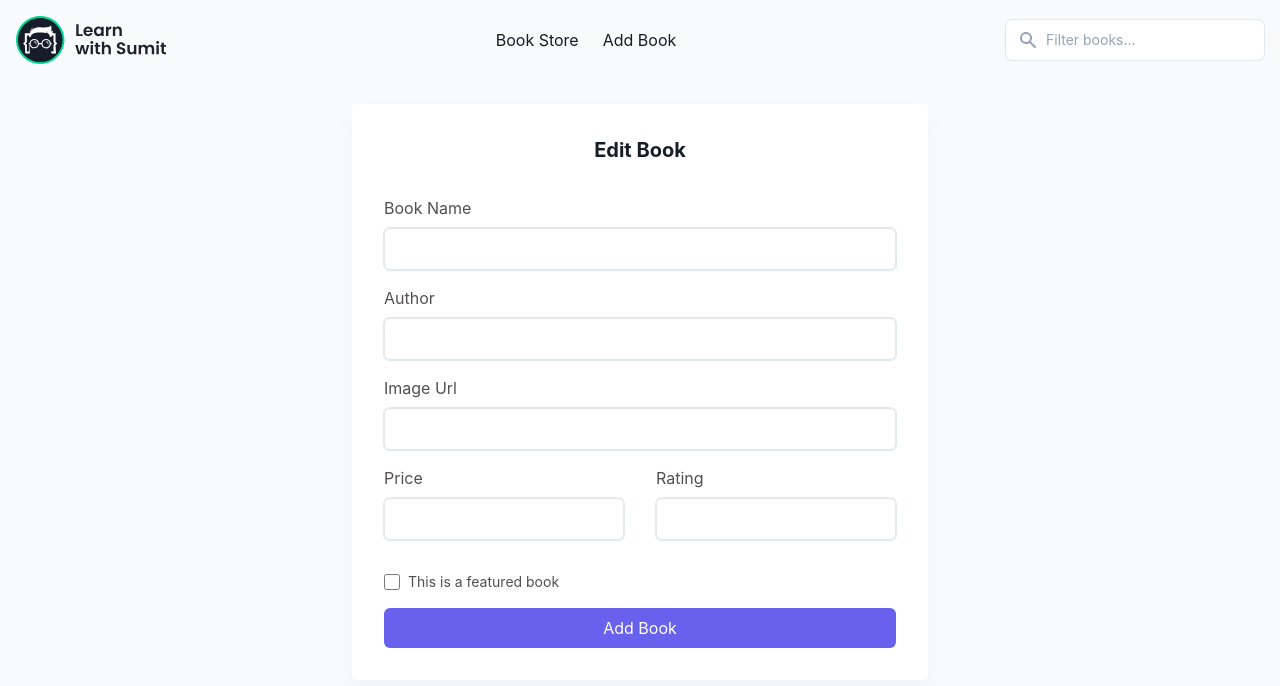
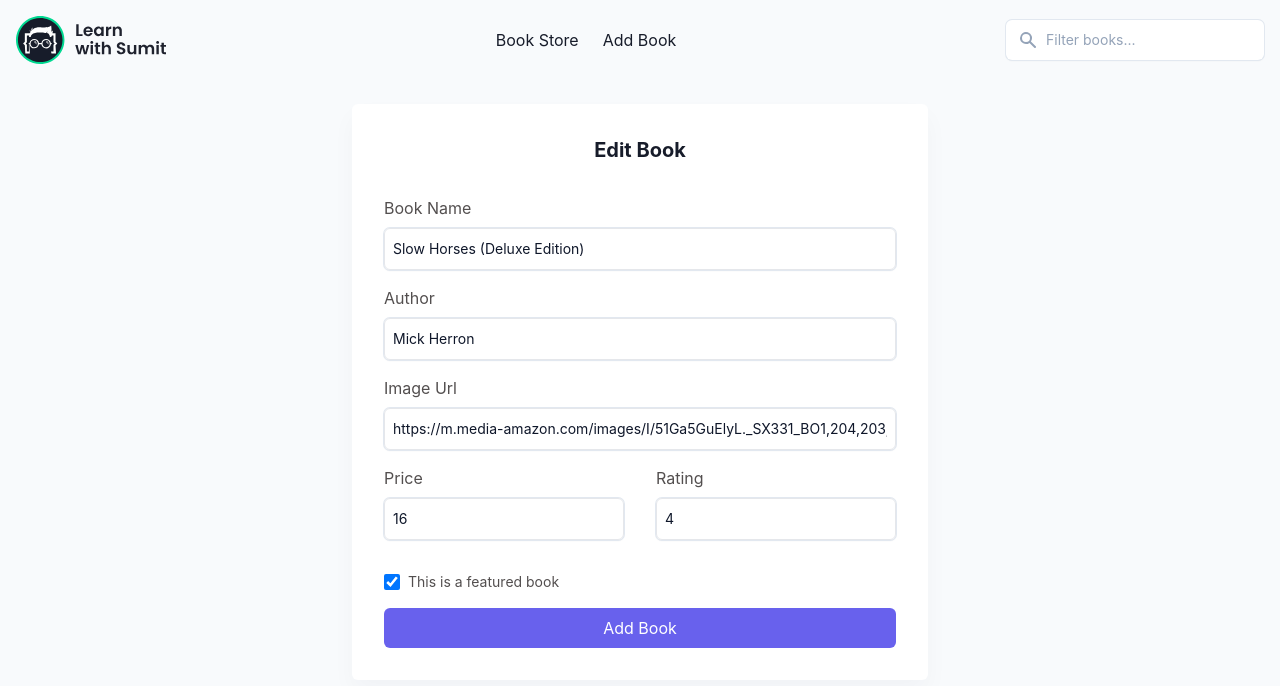
Before and after one commit to dmr-911/book-store-rtk-query, a Next.js app: page /edit/1 in a window 1280 px wide. Shown: the top 686 px of the page. Built offline with nearby package versions, Linux system fonts and the light colour scheme; data requests are answered from the project's data file.

Commit message:
edit book feature implemented

```diff
--- a/server/db.json
+++ b/server/db.json
@@ -4,9 +4,9 @@
       "name": "Slow Horses (Deluxe Edition)",
       "author": "Mick Herron",
       "thumbnail": "https://m.media-amazon.com/images/I/51Ga5GuElyL._SX331_BO1,204,203,200_.jpg",
-      "price": 14,
-      "rating": 3,
-      "featured": false,
+      "price": "16",
+      "rating": "4",
+      "featured": true,
       "id": 1
     },
     {
@@ -35,6 +35,15 @@
       "rating": "5",
       "featured": true,
       "id": 5
+    },
+    {
+      "name": "The Last Thing He Told Me: A Novel",
+      "author": "Mick Herron",
+      "thumbnail": "https://allthatsinteresting.com/wordpress/wp-content/uploads/2019/11/age-of-augustus-cover.png",
+      "price": "445",
+      "rating": "5",
+      "featured": true,
+      "id": 6
     }
   ]
 }
--- a/src/components/BookForm.js
+++ b/src/components/BookForm.js
@@ -1,24 +1,54 @@
-import { useAddBookMutation } from "@/features/api/apiSlice";
-import React, { useState } from "react";
+import {
+  useAddBookMutation,
+  useEditBookMutation,
+} from "@/features/api/apiSlice";
+import { useRouter } from "next/router";
+import React, { useEffect, useState } from "react";
 
-const BookForm = () => {
-  const [addBook, { data, isSuccess, isError }] = useAddBookMutation();
-  const [bookData, setBookData] = useState({
-    name: "",
-    author: "",
-    thumbnail: "",
-    price: "",
-    rating: "",
-    featured: false,
-  });
+const initialBookData = {
+  name: "",
+  author: "",
+  thumbnail: "",
+  price: "",
+  rating: "",
 
-  const handleSubmit = (e) => {
+  featured: false,
+};
+
+const BookForm = ({ id, bookData }) => {
+  const router = useRouter();
+  const editRoute = router.asPath.includes("edit");
+
+  const [addBook, { data, isSuccess: addSuccess, isError }] =
+    useAddBookMutation(initialBookData);
+  const [editBook, { isSuccess: editSuccess }] = useEditBookMutation();
+
+  const [formBookData, setFormBookData] = useState(initialBookData);
+
+  const handleAddBook = (e) => {
     e.preventDefault();
-    addBook(bookData);
+    addBook(formBookData);
   };
 
+  const handleEditBook = (e) => {
+    e.preventDefault();
+    editBook({ id, data: formBookData });
+  };
+
+  // effect for setting form data
+  useEffect(() => {
+    if (bookData?.id) {
+      setFormBookData(bookData);
+    } else {
+      initialBookData;
+    }
+  }, [bookData?.id, bookData]);
+
   return (
-    <form className="book-form" onSubmit={handleSubmit}>
+    <form
+      className="book-form"
+      onSubmit={editRoute ? handleEditBook : handleAddBook}
+    >
       <div className="space-y-2">
         <label htmlFor="lws-bookName">Book Name</label>
         <input
@@ -27,8 +57,9 @@ const BookForm = () => {
           type="text"
           id="lws-bookName"
           name="name"
+          value={formBookData?.name}
           onChange={(e) =>
-            setBookData((prev) => ({
+            setFormBookData((prev) => ({
               ...prev,
               name: e.target.value,
             }))
@@ -43,8 +74,9 @@ const BookForm = () => {
           type="text"
           id="lws-author"
           name="author"
+          value={formBookData?.author}
           onChange={(e) =>
-            setBookData((prev) => ({
+            setFormBookData((prev) => ({
               ...prev,
               author: e.target.value,
             }))
@@ -59,8 +91,9 @@ const BookForm = () => {
           type="text"
           id="lws-thumbnail"
           name="thumbnail"
+          value={formBookData?.thumbnail}
           onChange={(e) =>
-            setBookData((prev) => ({
+            setFormBookData((prev) => ({
               ...prev,
               thumbnail: e.target.value,
             }))
@@ -76,8 +109,9 @@ const BookForm = () => {
             type="number"
             id="lws-price"
             name="price"
+            value={formBookData?.price}
             onChange={(e) =>
-              setBookData((prev) => ({
+              setFormBookData((prev) => ({
                 ...prev,
                 price: e.target.value,
               }))
@@ -94,8 +128,9 @@ const BookForm = () => {
             name="rating"
             min={1}
             max={5}
+            value={formBookData?.rating}
             onChange={(e) =>
-              setBookData((prev) => ({
+              setFormBookData((prev) => ({
                 ...prev,
                 rating: e.target.value,
               }))
@@ -109,8 +144,9 @@ const BookForm = () => {
           type="checkbox"
           name="featured"
           className="w-4 h-4"
+          checked={formBookData?.featured}
           onChange={(e) =>
-            setBookData((prev) => ({
+            setFormBookData((prev) => ({
               ...prev,
               featured: e.target.checked,
             }))
--- a/src/components/Books/Book.js
+++ b/src/components/Books/Book.js
@@ -16,7 +16,7 @@ const Book = ({ book }) => {
             featured
           </span>
           <div className="text-gray-500 space-x-2">
-            <Link href={`edit/1`}>
+            <Link href={`edit/${id}`}>
               <button className="lws-edit">
                 <svg
                   fill="none"
--- a/src/components/Navbar/PageList.js
+++ b/src/components/Navbar/PageList.js
@@ -20,7 +20,7 @@ const PageList = () => {
         className={`${
           router.pathname === "/add-book" && "font-semibold"
         } cursor-pointer`}
-        href="add-book"
+        href="/add-book"
         id="lws-addBook"
       >
         <li>Add Book</li>
--- a/src/features/api/apiSlice.js
+++ b/src/features/api/apiSlice.js
@@ -3,8 +3,9 @@ import { createApi, fetchBaseQuery } from "@reduxjs/toolkit/query/react";
 export const apiSlice = createApi({
   reducerPath: "api",
   baseQuery: fetchBaseQuery({ baseUrl: "http://localhost:9000" }),
-  tagTypes: ["Books"],
+  tagTypes: ["Books", "Book"],
   endpoints: (builder) => ({
+    // get books query
     getBooks: builder.query({
       query: () => ({
         url: "/books",
@@ -16,6 +17,15 @@ export const apiSlice = createApi({
       ],
     }),
 
+    // get single book query
+    getBook: builder.query({
+      query: (bookId) => ({
+        url: `/books/${bookId}`,
+      }),
+      providesTags: (result, err, arg) => [{ type: "Book", id: arg }],
+    }),
+
+    // edit book mutation
     editBook: builder.mutation({
       query: ({ id, data }) => ({
         url: `/books/${id}`,
@@ -28,9 +38,14 @@ export const apiSlice = createApi({
           id: arg.id,
         },
       ],
-      invalidatesTags: (result, err, arg) => ["Books"],
+
+      invalidatesTags: (result, err, arg) => [
+        "Books",
+        { type: "Book", id: arg.id },
+      ],
     }),
 
+    // Add book mutation
     addBook: builder.mutation({
       query: (data) => ({
         url: `/books`,
@@ -42,5 +57,9 @@ export const apiSlice = createApi({
   }),
 });
 
-export const { useGetBooksQuery, useEditBookMutation, useAddBookMutation } =
-  apiSlice;
+export const {
+  useGetBooksQuery,
+  useEditBookMutation,
+  useAddBookMutation,
+  useGetBookQuery,
+} = apiSlice;
--- a/src/pages/edit/[bookId].js
+++ b/src/pages/edit/[bookId].js
@@ -1,15 +1,22 @@
 import BookForm from "@/components/BookForm";
 import Layout from "@/components/Layout";
+import { useGetBookQuery } from "@/features/api/apiSlice";
+import { useRouter } from "next/router";
 import React from "react";
 
 const EditBook = () => {
+  const router = useRouter();
+  const { bookId } = router.query;
+
+  const { isSuccess, data: bookData } = useGetBookQuery(bookId);
+
   return (
     <Layout>
       <main className="py-6 2xl:px-6">
         <div className="container">
           <div className="p-8 overflow-hidden bg-white shadow-cardShadow rounded-md max-w-xl mx-auto">
             <h4 className="mb-8 text-xl font-bold text-center">Edit Book</h4>
-            <BookForm />
+            <BookForm id={bookId} bookData={bookData} />
           </div>
         </div>
       </main>
```
